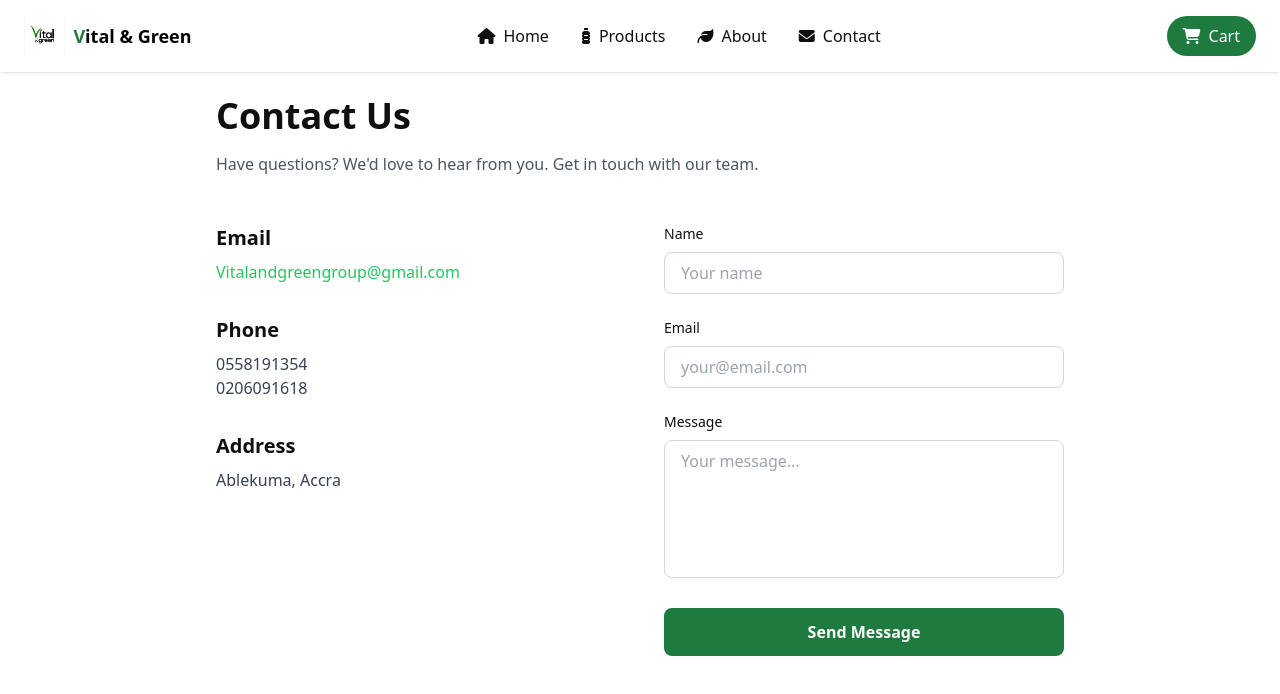
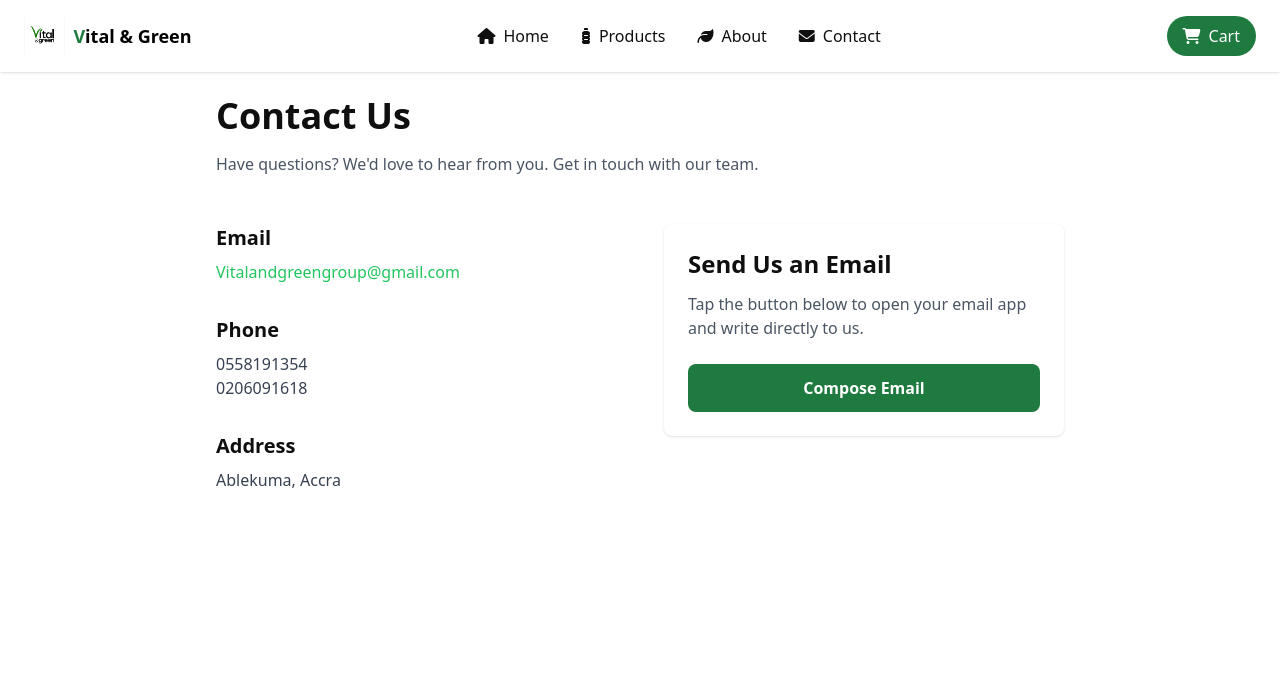
Before and after one commit to obedyakpa0-dev/VitalAndGreen, a React (Vite) app in the folder vital-green/: page /contact in a window 1280 px wide. Shown: the top 694 px of the page. Built offline with nearby package versions, Linux system fonts and the light colour scheme; no server answers.

Commit message:
Replace contact form with mailto link

```diff
--- a/vital-green/src/pages/Contact.jsx
+++ b/vital-green/src/pages/Contact.jsx
@@ -1,43 +1,7 @@
-import { useState } from "react"
 import Navbar from "../components/Navbar"
 import { motion } from "framer-motion" // eslint-disable-line no-unused-vars
-import { contactAPI } from "../services/api"
 
 const Contact = () => {
-  const [formData, setFormData] = useState({
-    name: "",
-    email: "",
-    message: ""
-  })
-  const [isSubmitting, setIsSubmitting] = useState(false)
-  const [status, setStatus] = useState({ type: null, message: "" })
-
-  const handleChange = (e) => {
-    const { name, value } = e.target
-    setFormData(prev => ({ ...prev, [name]: value }))
-  }
-
-  const handleSubmit = async (e) => {
-    e.preventDefault()
-    setStatus({ type: null, message: "" })
-    setIsSubmitting(true)
-    try {
-      await contactAPI.send(formData)
-      setFormData({ name: "", email: "", message: "" })
-      setStatus({
-        type: "success",
-        message: "Thank you for your message! We'll get back to you soon.",
-      })
-    } catch (error) {
-      setStatus({
-        type: "error",
-        message: error?.message || "Sorry, we couldn't send your message.",
-      })
-    } finally {
-      setIsSubmitting(false)
-    }
-  }
-
   return (
     <main className="bg-light text-dark">
       <Navbar />
@@ -88,68 +52,25 @@ const Contact = () => {
             </div>
           </motion.div>
 
-          <motion.form
-            onSubmit={handleSubmit}
+          <motion.div
             className="space-y-6"
             initial={{ opacity: 0, x: 20 }}
             animate={{ opacity: 1, x: 0 }}
             transition={{ duration: 0.6, delay: 0.2 }}
           >
-            {status.type && (
-              <div
-                className={`rounded-lg px-4 py-3 text-sm ${
-                  status.type === "success"
-                    ? "bg-green-100 text-green-800 border border-green-200"
-                    : "bg-red-100 text-red-800 border border-red-200"
-                }`}
+            <div className="bg-white rounded-lg p-6 shadow">
+              <h2 className="text-2xl font-bold mb-3">Send Us an Email</h2>
+              <p className="text-gray-600 mb-6">
+                Tap the button below to open your email app and write directly to us.
+              </p>
+              <a
+                href="mailto:Vitalandgreengroup@gmail.com?subject=Hello%20Vital%20and%20Green"
+                className="w-full inline-flex justify-center bg-primary text-white py-3 rounded-lg font-bold hover:bg-gold transition"
               >
-                {status.message}
-              </div>
-            )}
-            <div>
-              <label className="block text-sm font-medium mb-2">Name</label>
-              <input
-                type="text"
-                name="name"
-                value={formData.name}
-                onChange={handleChange}
-                required
-                className="w-full px-4 py-2 border border-gray-300 rounded-lg focus:outline-none focus:border-primary"
-                placeholder="Your name"
-              />
+                Compose Email
+              </a>
             </div>
-            <div>
-              <label className="block text-sm font-medium mb-2">Email</label>
-              <input
-                type="email"
-                name="email"
-                value={formData.email}
-                onChange={handleChange}
-                required
-                className="w-full px-4 py-2 border border-gray-300 rounded-lg focus:outline-none focus:border-primary"
-                placeholder="your@email.com"
-              />
-            </div>
-            <div>
-              <label className="block text-sm font-medium mb-2">Message</label>
-              <textarea
-                name="message"
-                value={formData.message}
-                onChange={handleChange}
-                required
-                rows="5"
-                className="w-full px-4 py-2 border border-gray-300 rounded-lg focus:outline-none focus:border-primary resize-none"
-                placeholder="Your message..."
-              ></textarea>
-            </div>
-            <button
-              type="submit"
-              className="w-full bg-primary text-white py-3 rounded-lg font-bold hover:bg-gold transition disabled:opacity-70 disabled:cursor-not-allowed"
-              disabled={isSubmitting}
-            >
-              {isSubmitting ? "Sending..." : "Send Message"}
-            </button>
-          </motion.form>
+          </motion.div>
         </div>
       </section>
     </main>
```
